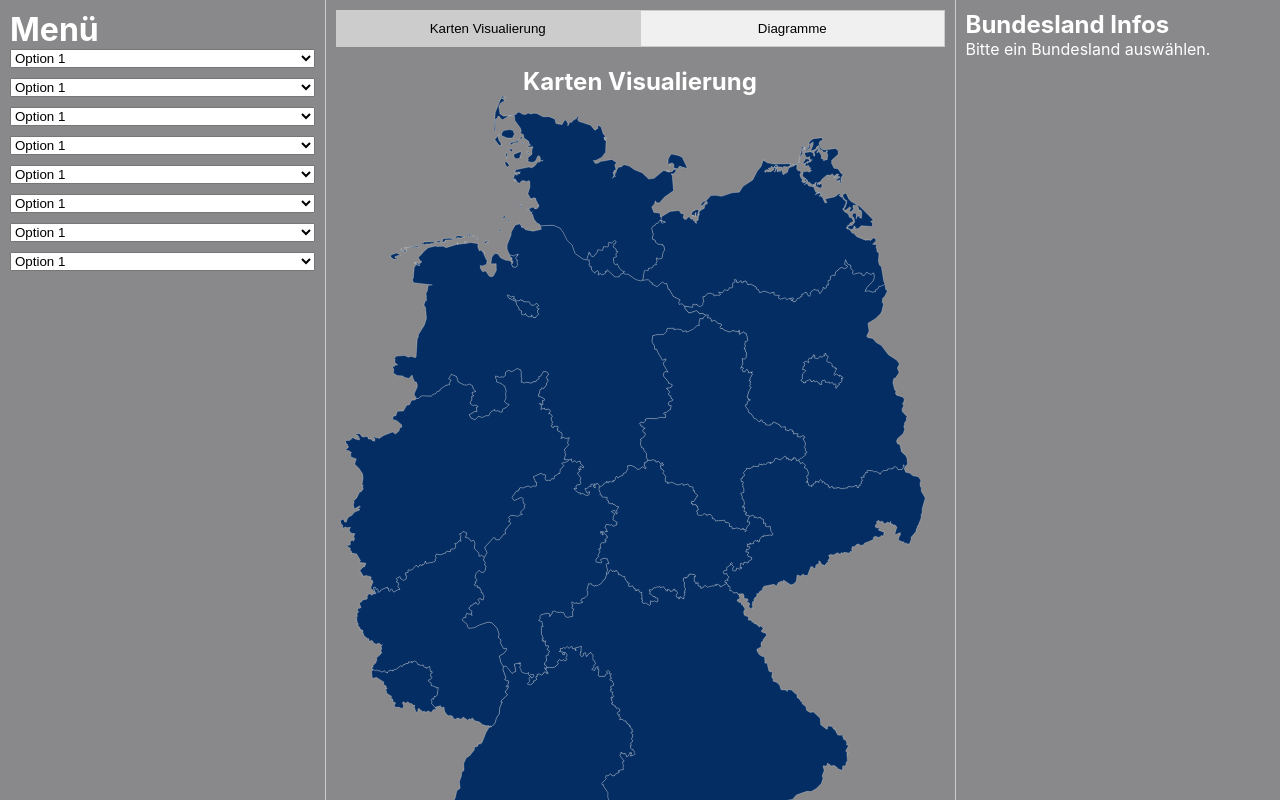
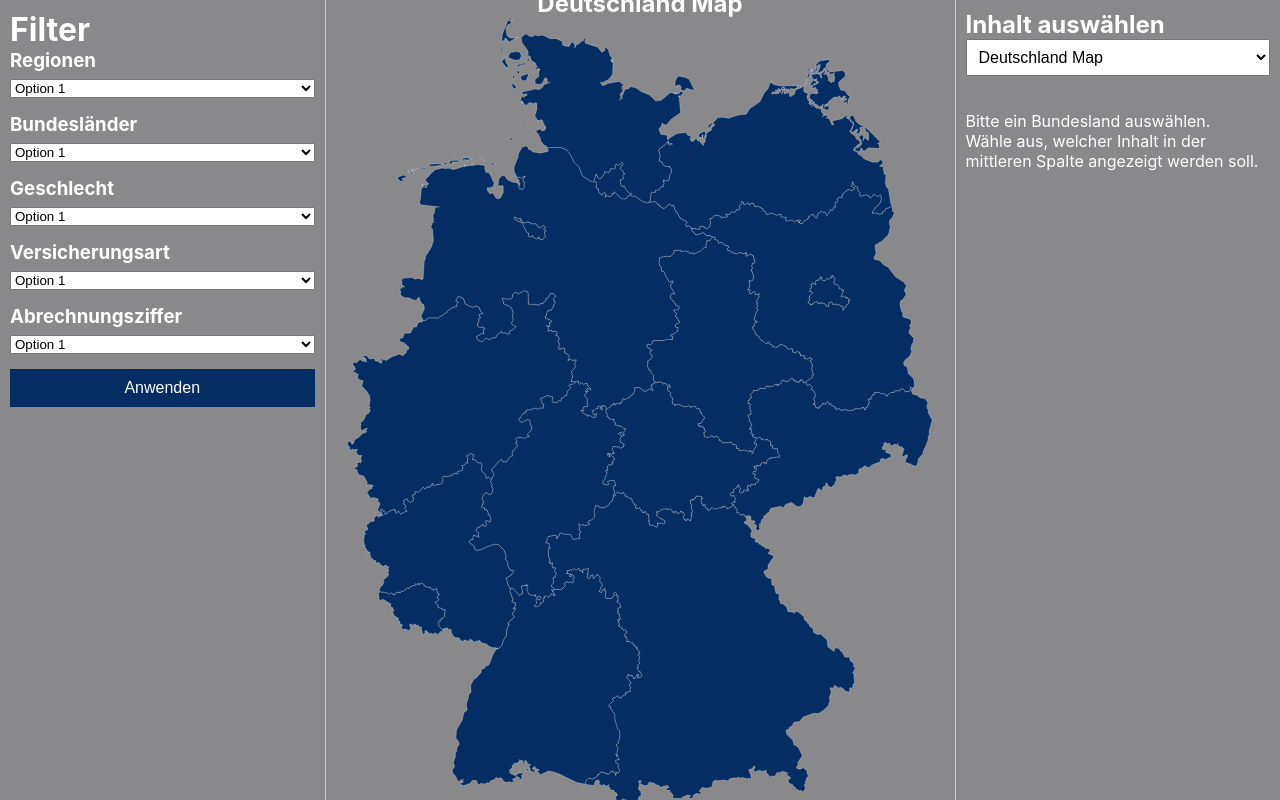
Before and after one commit to mnkrave/DatathonStads, a React (Create React App) app in the folder frontend/: page / in a window 1280 px wide. Shown: the top 800 px of the page. Built offline with nearby package versions, Linux system fonts and the light colour scheme.

Commit message:
init App.js

```diff
--- a/frontend/src/App.js
+++ b/frontend/src/App.js
@@ -22,11 +22,40 @@ const stateData = {
   "DE-TH": { name: "Thüringen", capital: "Erfurt" }
 };
 
+// Überschriften für die Filter-Dropdowns in der linken Spalte
+const dropdownHeadings = [
+  "Regionen",
+  "Bundesländer",
+  "Geschlecht",
+  "Versicherungsart",
+  "Abrechnungsziffer"
+];
+
+// Optionen für das Haupt-Dropdown in der rechten Spalte
+const rightModeOptions = [
+  "Zeitlicher Verlauf",
+  "Deutschland Map",
+  "Vergleichsdiagramm"
+];
+
+// Extra Dropdown-Optionen (erscheinen unter dem Haupt-Dropdown in der rechten Spalte)
+// für "Zeitlicher Verlauf" und "Vergleichsdiagramm"
+const extraOptionsMapping = {
+  "Zeitlicher Verlauf": ["Zeitraum 1", "Zeitraum 2", "Zeitraum 3"],
+  "Vergleichsdiagramm": ["Regionen", "Bundesländer"]
+};
+
 function App() {
-  const [activeTab, setActiveTab] = useState(0);
   const [selectedState, setSelectedState] = useState(null);
+  const [selectedRightMode, setSelectedRightMode] = useState("Deutschland Map");
+  const [selectedExtra, setSelectedExtra] = useState(
+      extraOptionsMapping["Deutschland Map"]
+          ? extraOptionsMapping["Deutschland Map"][0]
+          : ""
+  );
+  const [selectedYAxis, setSelectedYAxis] = useState("Impfquote");
 
-  // Handler für Klicks in der SVG-Karte
+  // Handler für Klicks in der SVG-Karte (mittlere Spalte)
   const handleSVGClick = (event) => {
     const stateId = event.target.id;
     console.log("SVG geklickt, target id:", stateId);
@@ -38,75 +67,24 @@ function App() {
     }
   };
 
-  return (
-      <div className="App" style={{ display: 'flex', height: '100vh' }}>
-        {/* Linke Spalte: Dropdown-Menüs (mit h1 "Menü") */}
-        <div style={{ flex: 1, borderRight: '1px solid #ccc', padding: '10px', color: '#fff' }}>
-          <h1>Menü</h1>
-          {Array.from({ length: 8 }).map((_, index) => (
-              <select
-                  key={index}
-                  style={{
-                    display: 'block',
-                    marginBottom: '10px',
-                    width: '100%',
-                  }}
-              >
-                <option>Option 1</option>
-                <option>Option 2</option>
-                <option>Option 3</option>
-              </select>
-          ))}
+  // Hauptinhalt für die mittlere Spalte, abhängig von der Auswahl im rechten Dropdown
+  let mainContent;
+  if (selectedRightMode === "Zeitlicher Verlauf") {
+    mainContent = (
+        <div style={{ textAlign: 'center' }}>
+          <h2>Zeitlicher Verlauf</h2>
+          <p>Gewählter Zeitraum: {selectedExtra}</p>
+          <p>(Weitere Inhalte folgen...)</p>
         </div>
-
-        {/* Mittlere Spalte: Tabs */}
-        <div style={{ flex: 2, borderRight: '1px solid #ccc', padding: '10px', color: '#fff' }}>
-          {/* Tab Header */}
-          <div style={{ display: 'flex', marginBottom: '20px' }}>
-            <button
-                onClick={() => setActiveTab(0)}
-                style={{
-                  flex: 1,
-                  padding: '10px',
-                  backgroundColor: activeTab === 0 ? '#ccc' : '#f0f0f0',
-                  border: '1px solid #ccc',
-                  cursor: 'pointer',
-                }}
-            >
-              Karten Visualierung
-            </button>
-            <button
-                onClick={() => setActiveTab(1)}
-                style={{
-                  flex: 1,
-                  padding: '10px',
-                  backgroundColor: activeTab === 1 ? '#ccc' : '#f0f0f0',
-                  border: '1px solid #ccc',
-                  cursor: 'pointer',
-                }}
-            >
-              Diagramme
-            </button>
-          </div>
-
-          {/* Tab Content */}
-          {activeTab === 0 && (
-              <div
-                  style={{
-                    display: 'flex',
-                    flexDirection: 'column',
-                    // Dieser Container sorgt bereits dafür, dass Inhalt
-                    // vertikal angeordnet und horizontal zentriert wird:
-                    alignItems: 'center',
-                    textAlign: 'center',
-                  }}
-              >
-                <h2>Karten Visualierung</h2>
-                {/* Neuer "Wrapper", der horizontal zentriert */}
+    );
+  } else if (selectedRightMode === "Deutschland Map") {
+    mainContent = (
+        <div style={{ textAlign: 'center' }}>
+          <h2>Deutschland Map</h2>
+          {/* Die Karte wird in der Mitte angezeigt */}
           <div style={{ display: 'flex', justifyContent: 'center', width: '100%' }}>
             <Germany
                 onClick={handleSVGClick}
-                      // maxWidth und width helfen, die Karte nicht zu groß zu machen:
                 style={{
                   maxWidth: '600px',
                   width: '100%',
@@ -114,50 +92,148 @@ function App() {
                 }}
             />
           </div>
+        </div>
+    );
+  } else if (selectedRightMode === "Vergleichsdiagramm") {
+    mainContent = (
+        <div style={{ textAlign: 'center' }}>
+          <h2>Vergleichsdiagramm</h2>
+          <p>Vergleich: {selectedExtra}</p>
+          <p>Y-Achse: {selectedYAxis}</p>
+          <p>(Weitere Inhalte folgen...)</p>
+        </div>
+    );
+  }
 
-                <div style={{ marginTop: '20px', width: '50%', overflow: 'hidden' }}>
-                  <div
+  return (
+      <div className="App" style={{ display: 'flex', height: '100vh' }}>
+        {/* Linke Spalte: Filter-Dropdowns */}
+        <div style={{
+          flex: 1,
+          borderRight: '1px solid #ccc',
+          padding: '10px',
+          color: '#fff'
+        }}>
+          <h1>Filter</h1>
+          {dropdownHeadings.map((heading, index) => (
+              <div key={index} style={{ marginBottom: '15px' }}>
+                <h3 style={{ marginBottom: '5px' }}>{heading}</h3>
+                <select style={{ width: '100%' }}>
+                  <option>Option 1</option>
+                  <option>Option 2</option>
+                  <option>Option 3</option>
+                </select>
+              </div>
+          ))}
+          <button
               style={{
-                        transform: 'scale(1.5)',
-                        transformOrigin: 'left',
-                        width: 'calc(100% / 1.5)',
+                padding: '10px 20px',
+                backgroundColor: '#032d63',
+                border: 'none',
+                color: '#fff',
+                cursor: 'pointer',
+                width: '100%',
+                fontSize: '16px'
+              }}
+              onClick={() => console.log("Button 'Anwenden' geklickt")}
+          >
+            Anwenden
+          </button>
+        </div>
+
+        {/* Mittlere Spalte: Hauptinhalt */}
+        <div style={{
+          flex: 2,
+          padding: '10px',
+          color: '#fff',
+          display: 'flex',
+          flexDirection: 'column',
+          alignItems: 'center',
+          justifyContent: 'center'
+        }}>
+          {mainContent}
+        </div>
+
+        {/* Rechte Spalte: Auswahl der Anzeige-Optionen */}
+        <div style={{
+          flex: 1,
+          borderLeft: '1px solid #ccc',
+          padding: '10px',
+          color: '#fff'
+        }}>
+          <h2>Inhalt auswählen</h2>
+          <select
+              value={selectedRightMode}
+              onChange={(e) => {
+                const newMode = e.target.value;
+                setSelectedRightMode(newMode);
+                // Setze Standardwert für das extra Dropdown, falls vorhanden
+                if (extraOptionsMapping[newMode]) {
+                  setSelectedExtra(extraOptionsMapping[newMode][0]);
+                } else {
+                  setSelectedExtra("");
+                }
+              }}
+              style={{
+                width: '100%',
+                marginBottom: '15px',
+                fontSize: '16px',
+                padding: '8px'
               }}
           >
-                    <input
-                        type="range"
-                        min="2000"
-                        max="2030"
-                        step="1"
+            {rightModeOptions.map((option, index) => (
+                <option key={index} value={option}>{option}</option>
+            ))}
+          </select>
+
+          {/* Extra Dropdown (erscheint für "Zeitlicher Verlauf" und "Vergleichsdiagramm") */}
+          {extraOptionsMapping[selectedRightMode] && (
+              <select
+                  value={selectedExtra}
+                  onChange={(e) => setSelectedExtra(e.target.value)}
                   style={{
                     width: '100%',
-                          height: '40px',
+                    marginBottom: '15px',
+                    fontSize: '16px',
+                    padding: '8px'
                   }}
+              >
+                {extraOptionsMapping[selectedRightMode].map((option, index) => (
+                    <option key={index} value={option}>{option}</option>
+                ))}
+              </select>
+          )}
+
+          {/* Falls "Vergleichsdiagramm" ausgewählt ist, wird zusätzlich die Y-Achsen-Auswahl angezeigt */}
+          {selectedRightMode === "Vergleichsdiagramm" && (
+              <div style={{ marginBottom: '15px' }}>
+                <h3 style={{ marginBottom: '5px' }}>Y-Achse</h3>
+                <label>
+                  <input
+                      type="radio"
+                      name="yAxis"
+                      value="Impfquote"
+                      checked={selectedYAxis === "Impfquote"}
+                      onChange={(e) => setSelectedYAxis(e.target.value)}
                   />
-                  </div>
-                </div>
+                  Impfquote
+                </label>
+                <label style={{ marginLeft: '10px' }}>
+                  <input
+                      type="radio"
+                      name="yAxis"
+                      value="Impfzahl"
+                      checked={selectedYAxis === "Impfzahl"}
+                      onChange={(e) => setSelectedYAxis(e.target.value)}
+                  />
+                  Impfzahl
+                </label>
               </div>
           )}
 
-
-          {activeTab === 1 && (
-              <div
-                  style={{
-                    display: 'flex',
-                    flexDirection: 'column',
-                    alignItems: 'center',
-                    justifyContent: 'center',
-                    height: '100%',
-                  }}
-              >
-                <h2>Zeitsrahl Diagramme</h2>
-                <p>Hier erscheint später weiterer Inhalt.</p>
-              </div>
-          )}
-        </div>
-
-        {/* Rechte Spalte: Anzeige der Bundesland-Informationen */}
-        <div style={{ flex: 1, padding: '10px', overflowY: 'auto', color: '#fff' }}>
-          <h2>Bundesland Infos</h2>
+          {/* Bei "Deutschland Map" wird hier die Info zum angeklickten Bundesland angezeigt */}
+          {selectedRightMode === "Deutschland Map" && (
+              <div style={{ marginTop: '20px' }}>
                 {selectedState ? (
                     <div>
                       <h3>{selectedState.name}</h3>
@@ -167,6 +243,10 @@ function App() {
                     <p>Bitte ein Bundesland auswählen.</p>
                 )}
               </div>
+          )}
+
+          <p>Wähle aus, welcher Inhalt in der mittleren Spalte angezeigt werden soll.</p>
+        </div>
       </div>
   );
 }
```
Lines whose indentation alone changed are shown as unchanged.
